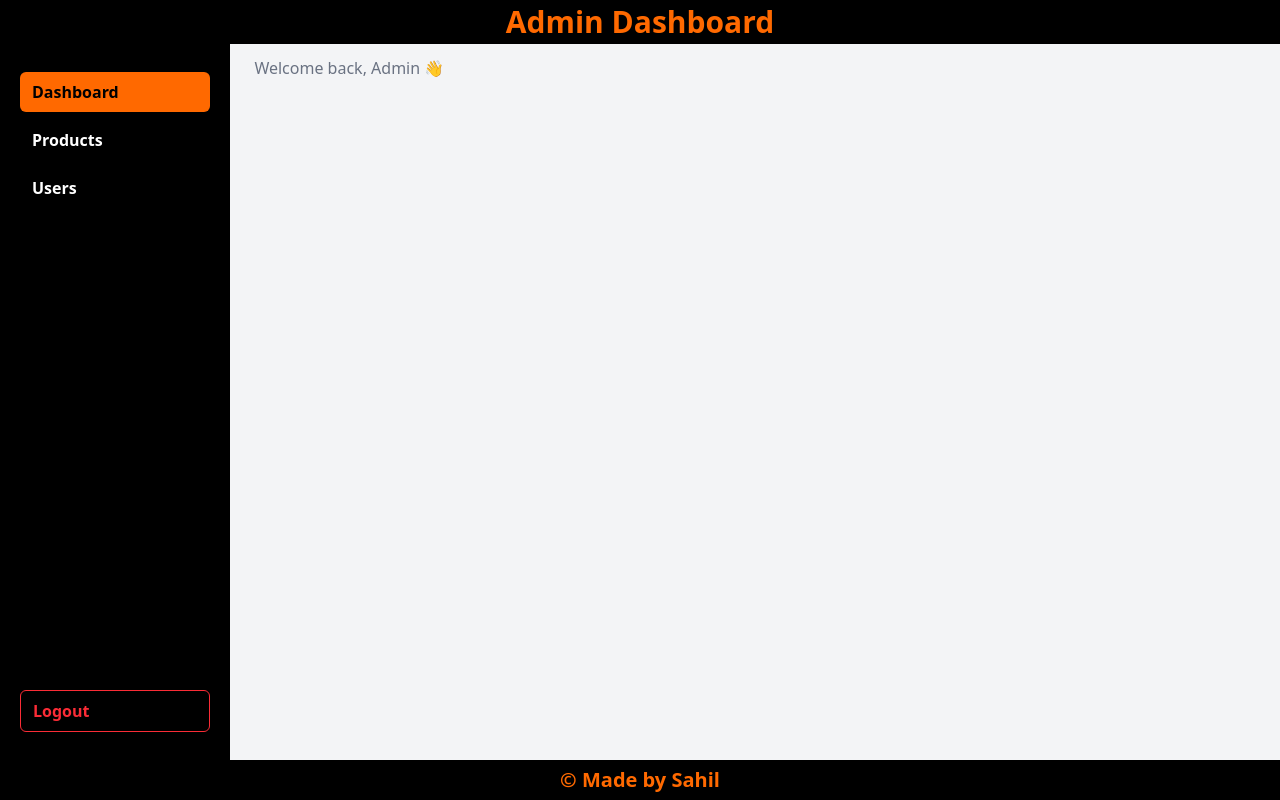
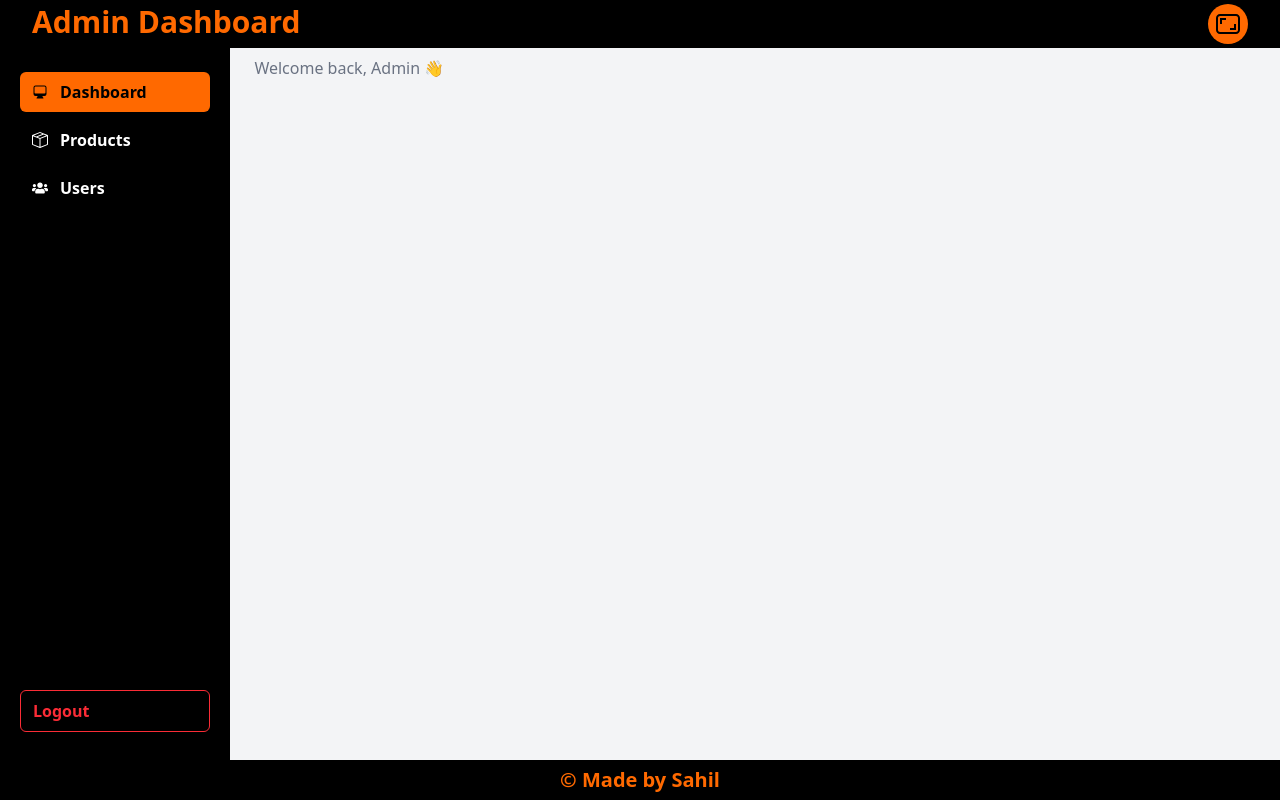
Before and after one commit to Sahilghoghari07/bigboom-furniture, a React (Vite) app: page /admin in a window 1280 px wide. Built offline with nearby package versions, Linux system fonts and the light colour scheme.

Commit message:
Toggle Fullscreen Added

```diff
--- a/src/components/admin/Sidebar.jsx
+++ b/src/components/admin/Sidebar.jsx
@@ -1,22 +1,25 @@
 import React from 'react'
+import { BsBoxSeam } from 'react-icons/bs';
+import { FaUsers } from 'react-icons/fa';
+import { HiComputerDesktop } from 'react-icons/hi2';
 import { NavLink } from 'react-router-dom'
 
 function Sidebar() {
 
     const navClass = ({ isActive }) =>
-        `block my-2 mx-5 px-3 py-2 rounded-md transition-all
+        `flex items-center gap-x-3 my-2 mx-5 px-3 py-2 rounded-md transition-all
         ${isActive
             ? "bg-orange-500 text-black"
-            : "hover:bg-orange-500 hover:text-black"
+            : "hover:bg-orange-200 hover:text-black hover:translate-x-1.5"
         }`;
 
     return (
         <aside className='bg-black h-screen fixed top-0 left-0 text-white font-semibold transition-all duration-300 w-[18%] flex flex-col justify-between'>
 
             <nav className='mt-16'>
-                <NavLink to='/admin' end className={navClass}>Dashboard</NavLink>
-                <NavLink to='/admin/products' className={navClass}>Products</NavLink>
-                <NavLink to='/admin/users' className={navClass}>Users</NavLink>
+                <NavLink to='/admin' end className={navClass}><HiComputerDesktop />Dashboard</NavLink>
+                <NavLink to='/admin/products' className={navClass}><BsBoxSeam />Products</NavLink>
+                <NavLink to='/admin/users' className={navClass}><FaUsers />Users</NavLink>
             </nav>
             <div className='mb-14'>
                 <NavLink to='/login' className='block my-3 mx-5 px-3 py-2 rounded-md text-red-500 border-red-500 border hover:bg-red-500 hover:text-black transition-all'>Logout</NavLink>
--- a/src/components/admin/Topbar.jsx
+++ b/src/components/admin/Topbar.jsx
@@ -1,9 +1,39 @@
-import React from 'react'
+import React, { useEffect, useState } from 'react'
+import { AiOutlineFullscreenExit } from 'react-icons/ai';
+import { CgRatio } from 'react-icons/cg';
 
 function Topbar() {
+
+  const [isFullscreen, setIsFullscreen] = useState(false);
+
+  const toggleFullScreen = () => {
+    if (!document.fullscreenElement) {
+      document.documentElement.requestFullscreen();
+    } else {
+      document.exitFullscreen();
+    }
+  }
+
+  // Sync state if user exits fullscreen using ESC
+  useEffect(() => {
+    const handleChange = () => {
+      setIsFullscreen(!!document.fullscreenElement);
+    };
+
+    document.addEventListener("fullscreenchange", handleChange);
+    return () => document.removeEventListener("fullscreenchange", handleChange);
+  }, []);
+
   return (
-    <header className='fixed top-0 w-full z-1 bg-black text-center py-1'>
+    <header className='fixed top-0 w-full z-1 bg-black flex justify-between py-1 px-8'>
       <h1 className='text-3xl font-bold text-orange-500'>Admin Dashboard</h1>
+      <button
+        onClick={toggleFullScreen}
+        title={isFullscreen ? 'Exit Fullscreen' : 'Enter Fullscreen'}
+        className='cursor-pointer text-2xl rounded-full p-2 bg-orange-500 hover:bg-orange-400 hover:scale-95 transition-all'
+      >
+        {isFullscreen ? <AiOutlineFullscreenExit /> : <CgRatio />}
+      </button>
     </header>
   )
 }
```
